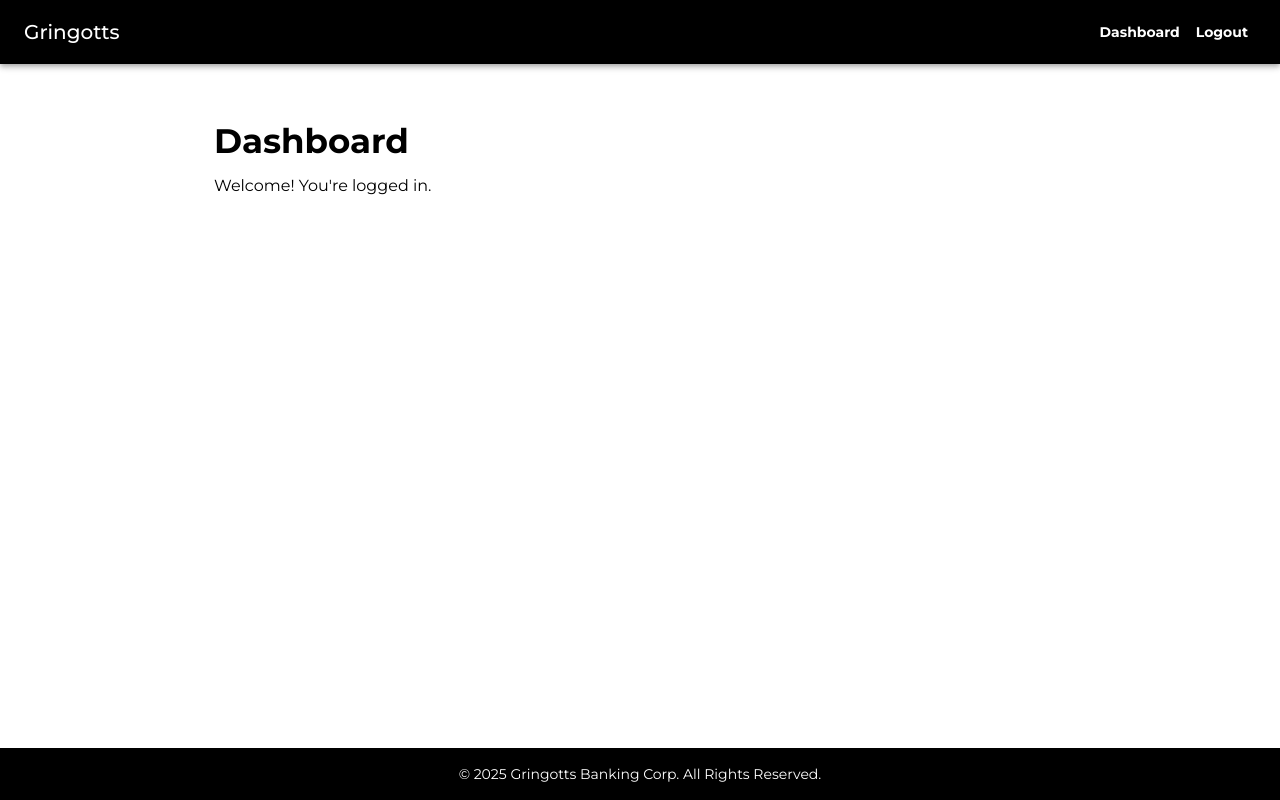
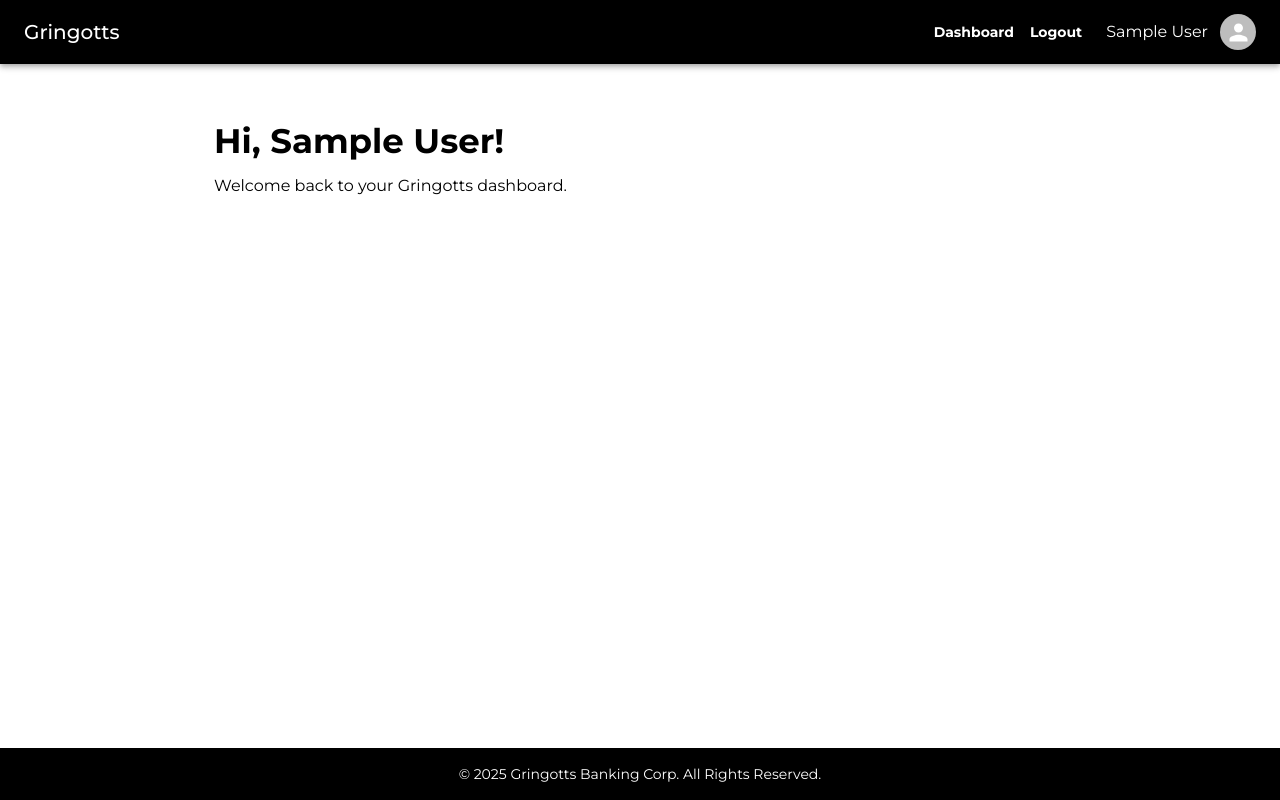
Before and after one commit to sanspace/gringotts, a React (Vite) app: page /dashboard in a window 1280 px wide. Built offline with nearby package versions, Linux system fonts and the light colour scheme; no server answers; sample sign-in values are in the browser's storage.

Commit message:
add auth, profile page

```diff
--- a/package.json
+++ b/package.json
@@ -15,6 +15,7 @@
     "@mui/icons-material": "^7.0.2",
     "@mui/material": "^7.0.2",
     "@react-oauth/google": "^0.12.1",
+    "jwt-decode": "^4.0.0",
     "react": "^19.0.0",
     "react-dom": "^19.0.0",
     "react-router-dom": "^6.30.0"
--- a/src/App.tsx
+++ b/src/App.tsx
@@ -4,6 +4,7 @@ import { Routes, Route, Link, Navigate } from 'react-router-dom'; // Import Navi
 import LoginPage from './pages/LoginPage'; // Ensure paths are correct
 import DashboardPage from './pages/DashboardPage';
 import ProtectedRoute from './components/ProtectedRoute';
+import ProfilePage from './pages/ProfilePage';
 import { useAuth } from './context/AuthContext';
 
 // MUI Components
@@ -12,9 +13,10 @@ import Toolbar from '@mui/material/Toolbar';
 import Typography from '@mui/material/Typography';
 import Button from '@mui/material/Button';
 import Box from '@mui/material/Box';
+import Avatar from '@mui/material/Avatar';
 
 const App: React.FC = () => {
-  const { isLoggedIn, logout } = useAuth();
+  const { isLoggedIn, logout, user } = useAuth();
 
   return (
     <>
@@ -31,6 +33,33 @@ const App: React.FC = () => {
             <>
               <Button color="inherit" component={Link} to="/dashboard">Dashboard</Button>
               <Button color="inherit" onClick={logout}>Logout</Button>
+              {/* --- Wrap User Info Box with Link --- */}
+              <Link
+                  to="/profile"
+                  style={{ textDecoration: 'none', color: 'inherit' }} // Basic styling for the link
+              >
+                  <Box
+                      sx={{
+                          display: 'flex',
+                          alignItems: 'center',
+                          ml: 2,
+                          cursor: 'pointer', // Add pointer cursor for better UX
+                          '&:hover': { // Optional: subtle hover effect
+                              opacity: 0.9,
+                          }
+                      }}
+                  >
+                      <Typography variant="body1" color="inherit" sx={{ mr: 1.5 }}>
+                          {user?.name || 'User'}
+                      </Typography>
+                      <Avatar
+                          alt={user?.name || 'User Avatar'}
+                          src={user?.picture}
+                          sx={{ width: 36, height: 36 }}
+                      />
+                  </Box>
+              </Link>
+              {/* --- End Link --- */}
             </>
           ) : (
             <>
@@ -59,6 +88,7 @@ const App: React.FC = () => {
           {/* Protected Routes Wrapper */}
           <Route element={<ProtectedRoute />}>
             <Route path="/dashboard" element={<DashboardPage />} />
+            <Route path="/profile" element={<ProfilePage />} />
             {/* Add more protected routes here */}
           </Route>
 
--- a/src/pages/DashboardPage.tsx
+++ b/src/pages/DashboardPage.tsx
@@ -1,6 +1,6 @@
 // src/pages/DashboardPage.tsx
 import React from 'react';
-// import { useAuth } from '../context/AuthContext'; // Import if user data is needed
+import { useAuth } from '../context/AuthContext';
 
 // MUI Components
 import Container from '@mui/material/Container';
@@ -8,18 +8,22 @@ import Typography from '@mui/material/Typography';
 import Box from '@mui/material/Box';
 
 const DashboardPage: React.FC = () => {
-  // const { user } = useAuth(); // User is typed from context
+  const { user } = useAuth();
 
   return (
     <Container maxWidth="md">
       <Box sx={{ my: 4 }}>
+        {/* Personalized Welcome Message */}
         <Typography variant="h4" component="h1" gutterBottom>
-          Dashboard
+          {/* Display user's name, fallback to 'User' if name is not available */}
+          Hi, {user?.name || 'User'}!
         </Typography>
         <Typography variant="body1">
-          Welcome! You're logged in.
-          {/* {user && ` Welcome, ${user.name}!`} */}
+          Welcome back to your Gringotts dashboard.
+          {/* You could add more user-specific info here if needed */}
+          {/* {user?.email && <p>Your email: {user.email}</p>} */}
         </Typography>
+        {/* Rest of your dashboard content */}
       </Box>
     </Container>
   );
--- /dev/null
+++ b/src/pages/ProfilePage.tsx
@@ -0,0 +1,89 @@
+// src/pages/ProfilePage.tsx
+import React from 'react';
+import { useAuth } from '../context/AuthContext'; // To get user info
+
+// MUI Components
+import Container from '@mui/material/Container';
+import Box from '@mui/material/Box';
+import Typography from '@mui/material/Typography';
+import Paper from '@mui/material/Paper';
+import Avatar from '@mui/material/Avatar';
+import Grid from '@mui/material/Grid'; // Optional grid layout
+import EmailIcon from '@mui/icons-material/Email'; // Import the Email icon
+
+
+
+const ProfilePage: React.FC = () => {
+  // Get user details from the authentication context
+  const { user } = useAuth();
+
+  // Optional: Handle case where user data might not be loaded yet,
+  // though ProtectedRoute should prevent access if not logged in.
+  if (!user) {
+    return (
+        <Container maxWidth="sm">
+            <Typography>Loading user data...</Typography>
+        </Container>
+    ); // Or redirect, or show loading spinner
+  }
+
+  return (
+    <Container maxWidth="sm"> {/* Adjust maxWidth as needed */}
+      <Box sx={{ my: 4 }}> {/* my: margin top/bottom */}
+        <Paper elevation={3} sx={{ p: 4 }}> {/* p: padding */}
+          <Grid container spacing={3} direction="column" alignItems="center">
+            {/* Profile Title */}
+            <Grid size={12}> {/* Use size={12} for full width */}
+              <Typography variant="h4" component="h1" align="center" gutterBottom>
+              {user.given_name || user.name}'s Profile
+              </Typography>
+            </Grid>
+
+            {/* Avatar */}
+            <Grid size={12}> {/* Use size={12} */}
+              <Avatar
+                alt={user.name || 'User Avatar'}
+                src={user.picture}
+                sx={{ width: 100, height: 100, mb: 2, mx: 'auto' }}
+              />
+            </Grid>
+
+            {/* User Details Section */}
+            <Grid size={12} sx={{ textAlign: 'center' }}> {/* Use size={12} */}
+              <Box sx={{ mb: 2 }}>
+                <Typography variant="h6" component="div" gutterBottom>
+                  {user.name || 'N/A'}
+                </Typography>
+              {/* Use a Box with Flexbox to align Icon and Text */}
+              <Box
+                sx={{
+                  display: 'flex',          // Enable Flexbox
+                  alignItems: 'center',     // Vertically align items in the middle
+                  justifyContent: 'center', // Horizontally center the icon+text group
+                  color: 'text.secondary',  // Apply secondary color to both icon and text
+                  mt: 0.5,                  // Optional margin-top for spacing from name
+                }}
+              >
+                {/* Email Icon */}
+                <EmailIcon
+                  fontSize="small" // Adjust size: 'inherit', 'small', 'medium', 'large'
+                  sx={{ mr: 0.75 }} // Add margin to the right of the icon (adjust value as needed)
+                />
+
+                {/* Email Text */}
+                <Typography variant="body1" component="span"> {/* Use component="span" for inline flow */}
+                  {user.email || 'N/A'}
+                </Typography>
+              </Box>
+
+              </Box>
+            </Grid>
+
+          </Grid>
+        </Paper>
+      </Box>
+    </Container>
+  );
+};
+
+export default ProfilePage;
```
Also changed, not shown: src/context/AuthContext.tsx (+33 -22 lines), 1 other file (tests, documents, lock files or other folders).
